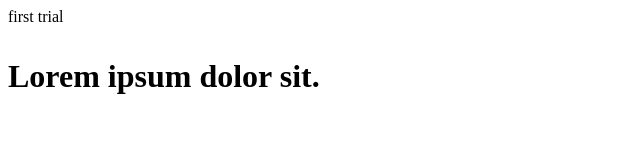
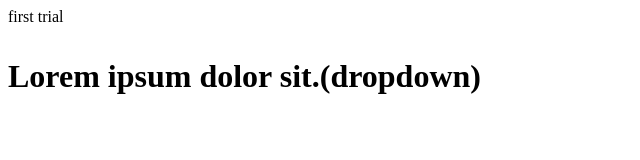
Before and after one commit to Nihar01101110/localrepo, a plain HTML site: page index.html in a window 1280 px wide. Shown: the whole page, without its empty margins (0-640 px from the left). Drawn offline with Linux system fonts and the light colour scheme.

Commit message:
add dropdown

```diff
--- a/index.html
+++ b/index.html
@@ -10,7 +10,7 @@
         first trial
     </span>
     <h1>
-        <p>Lorem ipsum dolor sit.</p>
+        <p>Lorem ipsum dolor sit.(dropdown)</p>
     </h1>
 </body>
 </html>
```
